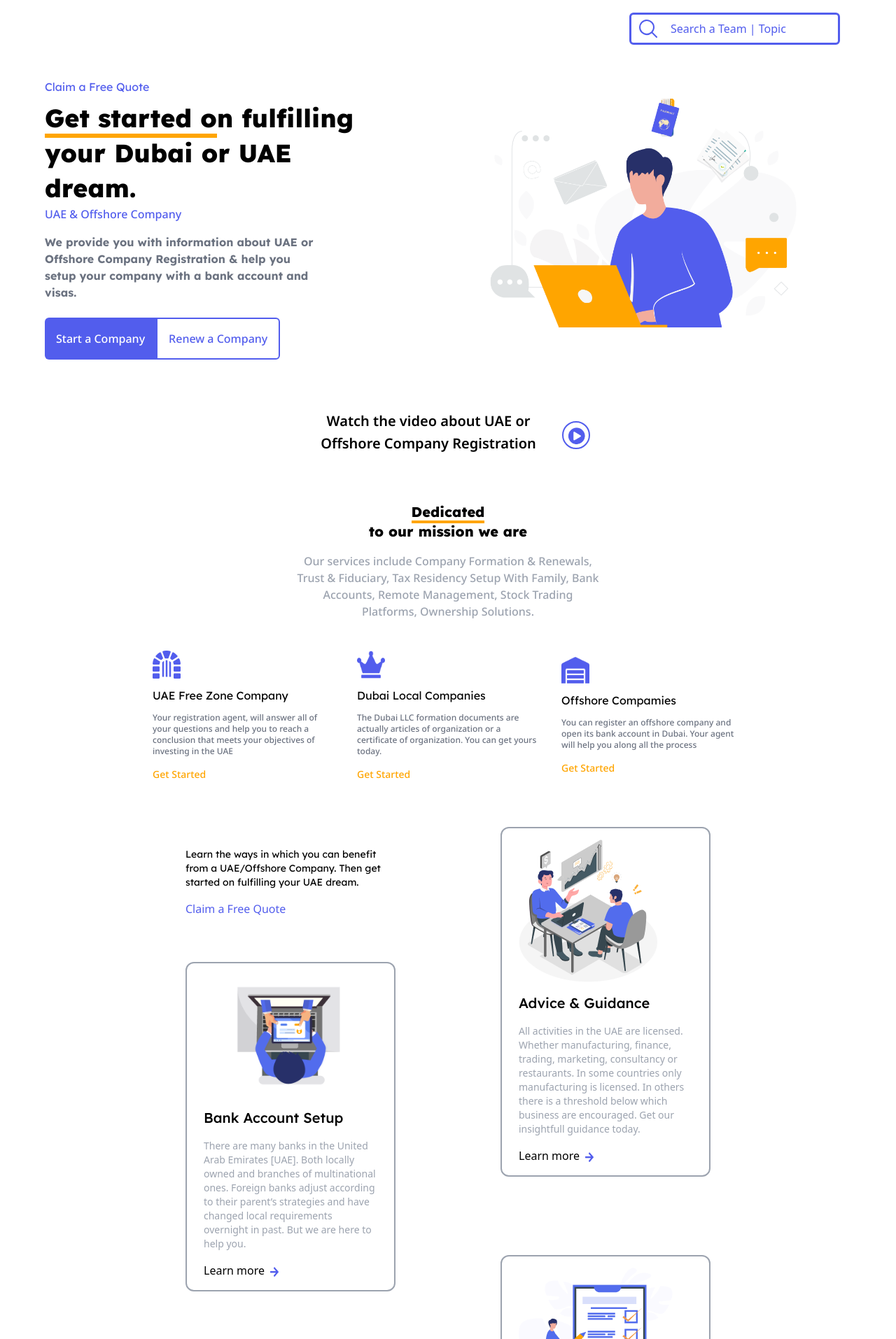
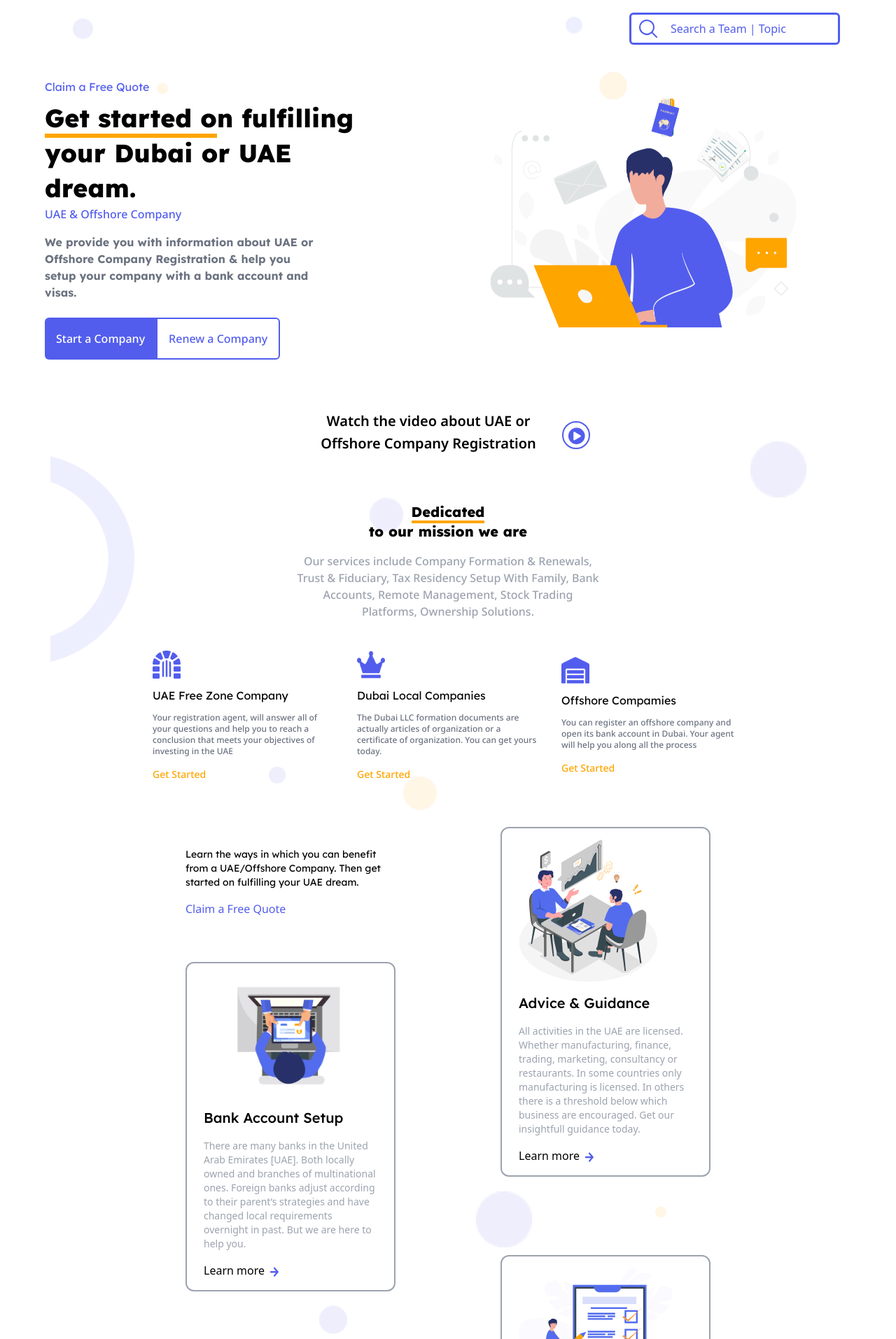
Before and after one commit to iamfutureflash/varal-uae, a React (Vite) app: page / in a window 1280 px wide. Shown: the part 66-1980 px from the top of the page at 70% size. Built offline with nearby package versions, Linux system fonts and the light colour scheme; a web font is replaced by a local one.

Commit message:
added ellipse to every component

```diff
--- a/src/App.jsx
+++ b/src/App.jsx
@@ -1,7 +1,12 @@
 import { Navbar, Hero, Search, WatchVideo, Mission, CardDeal, Testimonials, Pricing, Footer } from './components';
+import { ring_with_white_rectangle, blue_ellipse_1 } from "./assets"
 function App() {
   return (
-    <div className='main-container bg-white w-full  overflow-hidden '>
+    <div className='main-container bg-white w-full relative overflow-hidden '>
+
+      <div className='small_blue  -left-[8rem]  top-[44rem]  absolute z-[10] hidden md:block'><img src={ring_with_white_rectangle} alt="" className='w-80 h-80' /></div>
+      <div className='small_blue  right-[8rem]  top-[44rem] animate-bounce  absolute z-[10] '><img src={blue_ellipse_1} alt="" className='w-20 h-20' /></div>
+
       <div className='main-container flex flex-col justify-center mx-auto w-[90%] xl:max-w-[1280px] xxs:scale-[25px] '>
         <div className={`Navbar-container `}>
           <div className={`Navbar-component `}>
@@ -17,7 +22,7 @@ function App() {
         </div>
 
         <div className={`other-container `}>
-          <div className={`other-component   `}>
+          <div className={`other-component  `}>
             <WatchVideo />
             <Mission />
             <CardDeal />
--- a/src/components/CardDeal.jsx
+++ b/src/components/CardDeal.jsx
@@ -1,8 +1,11 @@
 import { card_deal } from '../constants/'
+import { blue_ellipse_1, brown_ellipse_1 } from '../assets'
 
 function CardDeal() {
   return (
-    <div className='main-container py-2 '>
+    <div className='main-container py-2 relative'>
+      <div className='small_blue  right-[37rem]  top-[14rem] animate-bounce  absolute z-[10] '><img src={brown_ellipse_1} alt="" className='w-12 h-12' /></div>
+      <div className='small_blue  left-[20rem]  top-[13rem] animate-bounce  absolute z-[10] '><img src={blue_ellipse_1} alt="" className='w-6 h-6' /></div>
       <div className='sub-container flex flex-row flex-wrap justify-center items-center '>
         {card_deal.map((info) => (
           <>
--- a/src/components/Footer.jsx
+++ b/src/components/Footer.jsx
@@ -1,8 +1,14 @@
 import FeedbackCard from "./FeedbackCard"
 import MainFooter from "./MainFooter"
+import {blue_ellipse_1} from "../assets"
 function Footer() {
   return (
-    <div className='main-container  px-4 '>
+    <div className='main-container  px-4 relative '>
+      <div className='small_blue  left-[14rem]  top-[.1rem] animate-bounce  absolute z-[10] hidden md:block'><img src={blue_ellipse_1} alt="" className='w-28 h-28' /></div>
+      <div className='small_blue  left-[29rem]  top-[16rem] animate-bounce  absolute z-[10] hidden md:block'><img src={blue_ellipse_1} alt="" className='w-18 h-18' /></div>
+      <div className='small_blue  right-[29rem]  top-[31rem] animate-bounce  absolute z-[10] hidden md:block'><img src={blue_ellipse_1} alt="" className='w-24 h-24' /></div>
+      <div className='small_blue  right-[30rem]  top-[76rem] animate-bounce  absolute z-[10] hidden md:block'><img src={blue_ellipse_1} alt="" className='w-36 h-36' /></div>
+      <div className='small_blue  left-[8rem]  top-[41rem] animate-bounce  absolute z-[10] hidden md:block'><img src={blue_ellipse_1} alt="" className='w-18 h-18' /></div>
       <div className="sub-container   flex flex-col justify-center items-center md:items-start md:flex-row md:justify-between lg:px-[4rem] w-full">
         <div className="left footer-top max-w-[400px]  ">
           <FeedbackCard />
--- a/src/components/Hero.jsx
+++ b/src/components/Hero.jsx
@@ -1,8 +1,9 @@
-import { laptop_working_view } from "../assets"
+import { laptop_working_view, brown_ellipse_1 } from "../assets"
 
 function Hero() {
   return (
-    <section className=' flex flex-col md:flex-row justify-between items-center  mx-4 md:mx-0 '>
+    <section className=' flex flex-col md:flex-row justify-between items-center  mx-4 md:mx-0 relative'>
+      <div className='small_blue animate-bounce  left-40  top-12 absolute z-20 w-4 h-4'><img src={brown_ellipse_1} alt="" /></div>
       <div className='md:on-left sm:on-top flex flex-col  w-full'>
         <div className="claim text-start text-primary font-lexend font-bold lg:font-normal mt-10 mb-2 ">
           <h4>Claim a Free Quote</h4>
@@ -30,8 +31,8 @@ function Hero() {
           <input className="bg-white xxs:my-2 px-4 py-4 font-noto font-medium text-primary xxs:rounded-md ss:rounded-l-none ss:rounded-r-md border-primary border-2" type="button" value="Renew a Company" />
         </div>
       </div>
-      <div className='md:on-right sm:on-bottom hidden md:block w-full'>
-      <img src={laptop_working_view} alt="laptop working image" className="w-full" />
+      <div className='md:on-right sm:on-bottom hidden md:block w-full animate-pulse ease-linear'>
+      <img src={laptop_working_view} alt="laptop working image " className="w-full " />
       </div>
     </section>
   )
--- a/src/components/Mission.jsx
+++ b/src/components/Mission.jsx
@@ -1,21 +1,21 @@
 import React from 'react'
-
+import { blue_ellipse_1, ring_with_white_rectangle } from "../assets"
 function Mission() {
   return (
-    <section className='mission-section   py-1'>
+    <section className='mission-section   py-1 relative'>
 
-    <div></div>
-    <div></div>
+      <div className='small_blue  left-[29rem]  top-[.1rem] absolute z-20 animate-bounce'><img src={blue_ellipse_1} alt="" className='w-12 h-12' /></div>
+
 
       <div className="inner-contain flex flex-col justify-center items-center">
         <div className="h2 mb-4 ">
           <h2 className='font-lexend font-extrabold text-xl text-center text-black'>
-         <span className='border-secondary border-b-4'>Dedicated</span> <br />
-          to our mission we are</h2>
+            <span className='border-secondary border-b-4'>Dedicated</span> <br />
+            to our mission we are</h2>
         </div>
         <div className="paragraph">
           <p className='max-w-[440px] text-center font-noto text-gray-400 font-medium'>
-          Our services include Company Formation & Renewals,  Trust & Fiduciary, Tax Residency Setup With Family, Bank Accounts, Remote Management, Stock Trading Platforms, Ownership Solutions.</p>
+            Our services include Company Formation & Renewals,  Trust & Fiduciary, Tax Residency Setup With Family, Bank Accounts, Remote Management, Stock Trading Platforms, Ownership Solutions.</p>
         </div>
       </div>
     </section>
--- a/src/components/Navbar.jsx
+++ b/src/components/Navbar.jsx
@@ -9,7 +9,7 @@ function Navbar() {
       </div>
       <div className='for-small-screen md:hidden '>
         <img src={toggle?close:menu} alt="menu" className='w-10 h-10 relative' onClick={()=>setToggle((toggle)=>!toggle)} />
-        <div className={`for-small-screen-visible-on-click ${toggle?'flex':'hidden'} absolute flex-col justify-center items-center space-x-4  right-10   slider_gradient rounded-lg mt-5 sidebar`}>
+        <div className={`for-small-screen-visible-on-click ${toggle?'flex':'hidden'}  absolute flex-col justify-center items-center space-x-4  right-10   slider_gradient rounded-lg mt-5 sidebar`}>
           <ul className='flex flex-col  justify-center item-center   text-white capitalize  text-lg font-noto font-medium leading-10'>
             <li className='cursor-pointer'>home</li>
             <li className='cursor-pointer'>service</li>
--- a/src/components/Search.jsx
+++ b/src/components/Search.jsx
@@ -1,14 +1,18 @@
-import {search} from '../assets'
+import { search,blue_ellipse_1,blue_ellipse_7,brown_ellipse_2 } from '../assets'
 
 function Search() {
   return (
-    <div className='  flex md:justify-end  w-full  '>
-    <div className="inner-container flex bg-white border-[3px] border-primary rounded-md px-2 py-1 w-full mx-4 my-2 md:w-fit ">
-    <img src={search} alt="search" className={`text-primary font-bold w-6 h-6 md:w-8 md:h-8`} />
-      <input type="search" name="Search" id="search" className='rounded-md  focus:border-none active:border-none
+    <div className='  flex md:justify-end  w-full relative  '>
+      <div className='small_blue animate-bounce top-5 left-10  absolute z-10 w-10 h-10'><img src={blue_ellipse_1} alt="" /></div>
+      <div className='small_blue  animate-bounce right-80  top-24 absolute z-10 w-10 h-10'><img src={brown_ellipse_2} alt="" /></div>
+      <div className='small_blue animate-bounce  right-96  top-4 absolute z-10 w-6 h-6'><img src={blue_ellipse_7} alt="" /></div>
+      <div className='mid_blue'></div>
+      <div className="inner-container flex bg-white border-[3px] border-primary rounded-md px-2 py-1 w-full mx-4 my-2 md:w-fit ">
+        <img src={search} alt="search" className={`text-primary font-bold w-6 h-6 md:w-8 md:h-8`} />
+        <input type="search" name="Search" id="search" className='rounded-md  focus:border-none active:border-none
       placeholder-primary pl-4'
-      placeholder='Search a Team | Topic' />
-    </div>
+          placeholder='Search a Team | Topic' />
+      </div>
     </div>
   )
 }
--- a/src/components/Testimonials.jsx
+++ b/src/components/Testimonials.jsx
@@ -1,9 +1,13 @@
 import { testimonials_1, testimonials_2 } from '../constants'
-import { right_arrow } from '../assets'
+import { right_arrow, blue_ellipse_1, brown_ellipse_1, gray_ellipse_1 } from '../assets'
 
 function Testimonials() {
   return (
-    <div className='main-container xxs:mx-2  my-14  flex justify-center items-center'>
+    <div className='main-container xxs:mx-2  my-14  flex justify-center items-center relative'>
+            <div className='small_blue  left-[24rem]  top-[43rem] animate-bounce  absolute z-[10] '><img src={blue_ellipse_1} alt="" className='w-10 h-10' /></div>
+            <div className='small_blue  right-[16rem]  top-[34rem] animate-bounce  absolute z-[10] '><img src={brown_ellipse_1} alt="" className='w-4 h-4' /></div>
+            <div className='small_blue  left-[38rem]  top-[33rem] animate-bounce  absolute z-[10] '><img src={blue_ellipse_1} alt="" className='w-20 h-20' /></div>
+            <div className='small_blue  left-[36rem]  top-[71rem] animate-bounce  absolute z-[10] '><img src={gray_ellipse_1} alt="" className='w-6 h-6' /></div>
       <div className='sub-container flex w-full xxs:flex-col md:flex-row justify-between md:mx-20 max-w-[750px] '>
         <div className='left flex flex-col justify-center items-center'>
           <div className='claim-free-quote mb-16'>
--- a/src/index.css
+++ b/src/index.css
@@ -19,7 +19,16 @@
 .sub-container-swiper:hover sub {
   @apply text-white;
 }
+.sub-container-swiper:hover > div.title >h4 {
+  @apply text-white;
+}
+.sub-container-swiper:hover > div.price >h2 {
+  @apply text-white;
+}
 .sub-container-swiper:hover > div.subtitle > h4 {
+  @apply text-white;
+}
+.sub-container-swiper:hover > div.points  {
   @apply text-white;
 }
 .sub-container-swiper:hover .button-swiper {
```
Also changed, not shown: src/components/pricing_screens/PricingMD.jsx (+9 -7 lines), src/components/pricing_screens/PricingSM.jsx (+4 -4 lines).
